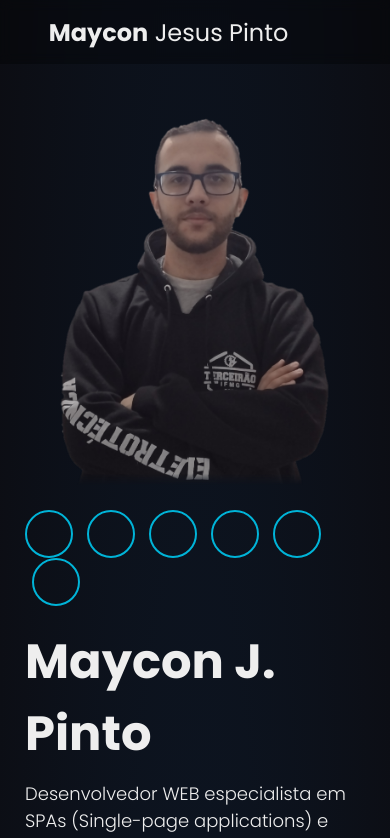
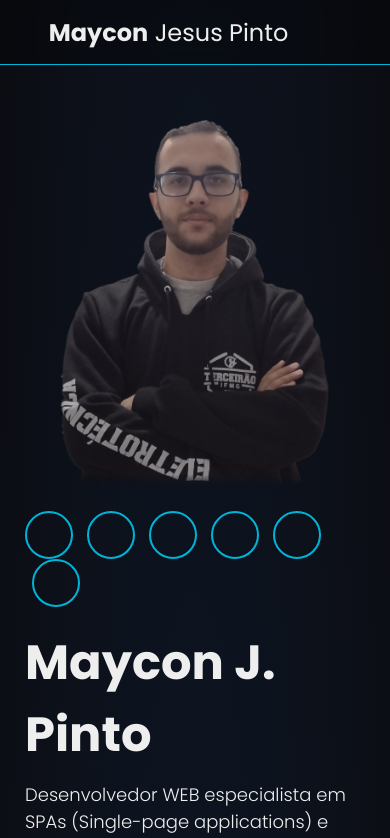
Before and after one commit to VacuousPatter/portfolio, a Nuxt app: page / in a window 390 px wide. Shown: the top 838 px of the page. Built offline with nearby package versions, Linux system fonts and the light colour scheme; some icons are missing.

Commit message:
Borda debaixo do header adicionado

```diff
--- a/components/templates/Header.vue
+++ b/components/templates/Header.vue
@@ -28,7 +28,6 @@
           <TemplatesNavItem to="/contato" @closeNav="closeNav">
             Contato
           </TemplatesNavItem>
-          <hr>
         </div>
       </nav>
     </div>
@@ -98,6 +97,7 @@ header{
   z-index: 99;
   background-color: rgba(0,0,0,.3);
   backdrop-filter: blur(6px);
+  border-bottom: 1px solid var(--primary);
 }
 
 .header-wrapper{
@@ -124,10 +124,6 @@ nav{
 .nav-wrapper{
   display: flex;
   flex-flow: row nowrap;
-}
-
-.nav-wrapper>hr{
-  display: none;
 }
 
 button.menu{
@@ -169,16 +165,5 @@ button.menu{
     padding: 0px 0px;
     padding-top: 20px;
   }
-
-  .nav-wrapper>hr{
-    display: block;
-    width: 80%;
-    height: 2px;
-    background: var(--primary);
-    border-radius: 999rem;
-    border: none;
-    margin-top: 14px;
-    margin-bottom: 0px;
-  }
 }
 </style>
```
